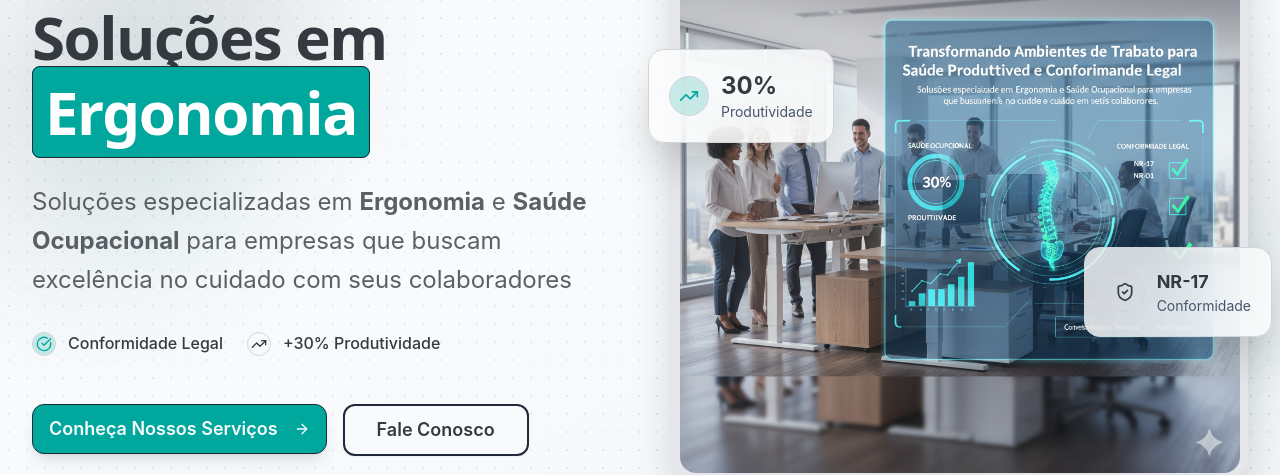
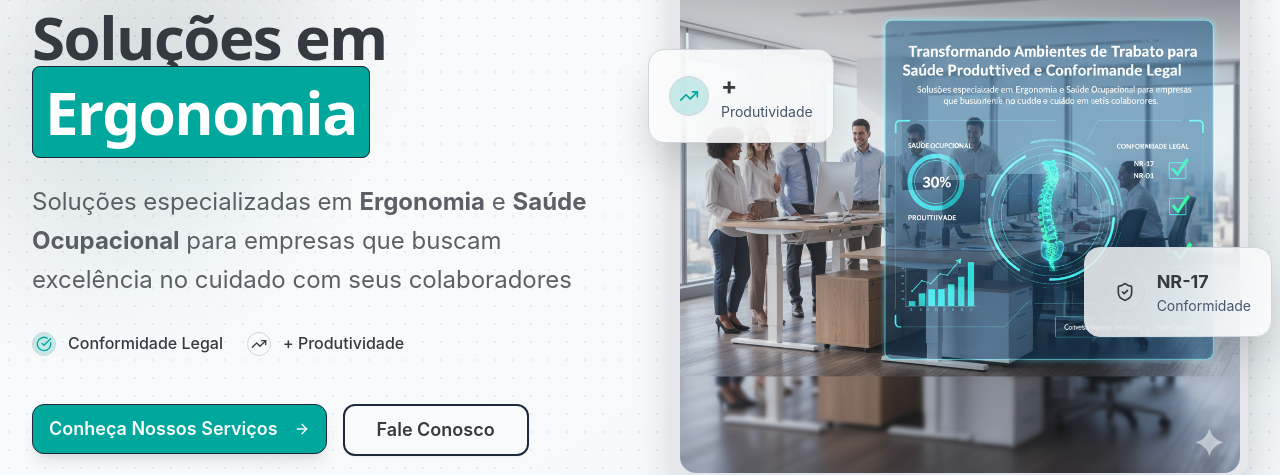
Before and after one commit to ruitobias-eng/ergobio-website, a React (Vite) app: page / in a window 1280 px wide. Shown: the part 207-682 px from the top of the page. Built offline with nearby package versions, Linux system fonts and the light colour scheme.

Commit message:
terceiro commit

```diff
--- a/src/components/home/Hero.jsx
+++ b/src/components/home/Hero.jsx
@@ -106,7 +106,7 @@ export default function Hero() {
                 <div className="flex items-center justify-center w-6 h-6 rounded-full bg-contraste/20 dark:bg-contraste/30 border border-gray-300 dark:border-gray-600">
                   <TrendingUp className="w-4 h-4 text-contraste dark:text-contraste" />
                 </div>
-                <span className="text-foreground font-medium dark:text-foreground">+30% Produtividade</span>
+                <span className="text-foreground font-medium dark:text-foreground">+ Produtividade</span>
               </div>
             </motion.div>
 
@@ -170,7 +170,7 @@ export default function Hero() {
                   <TrendingUp className="w-5 h-5 text-secondary dark:text-secondary" />
                 </div>
                 <div>
-                  <div className="text-2xl font-bold text-foreground">30%</div>
+                  <div className="text-2xl font-bold text-foreground">+</div>
                   <div className="text-sm text-muted-foreground dark:text-muted-foreground/90">Produtividade</div>
                 </div>
               </div>
```
